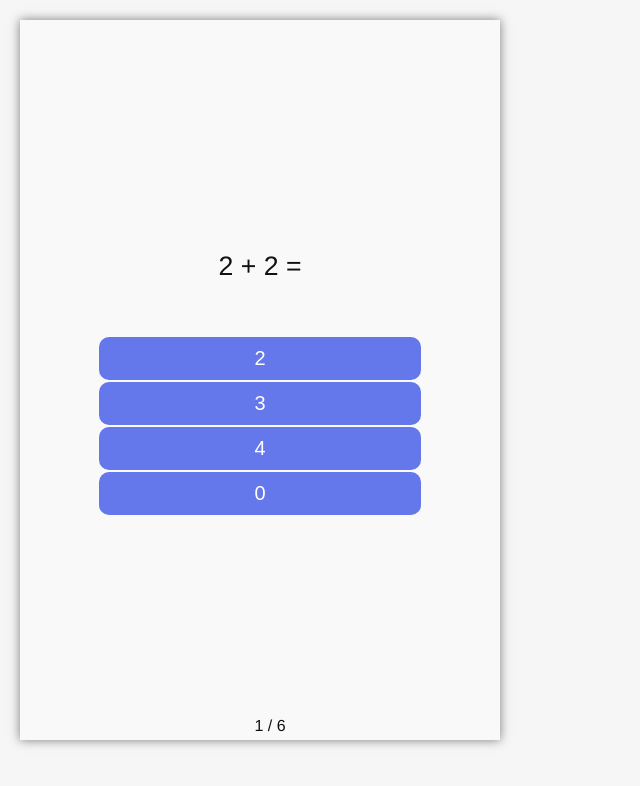
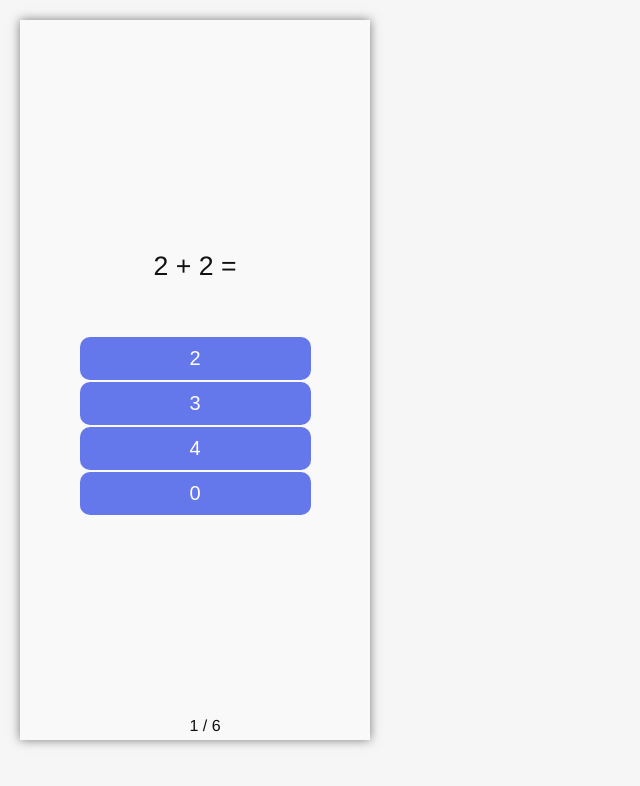
Before and after one commit to OksMor/testtelgem, a plain HTML site: page index.html in a window 1280 px wide. Shown: the whole page, without its empty margins (0-640 px from the left). Drawn offline with Linux system fonts and the light colour scheme.

Commit message:
fix size

```diff
--- a/index.html
+++ b/index.html
@@ -17,7 +17,7 @@
   <body>
 
 		<div class="wrapper">
-      <iframe src="quiz.html" width="480" height="720" class="quiz-frame"></iframe>
+      <iframe src="quiz.html" width="350" height="720" class="quiz-frame"></iframe>
 		</div>
 
   </body>
```
